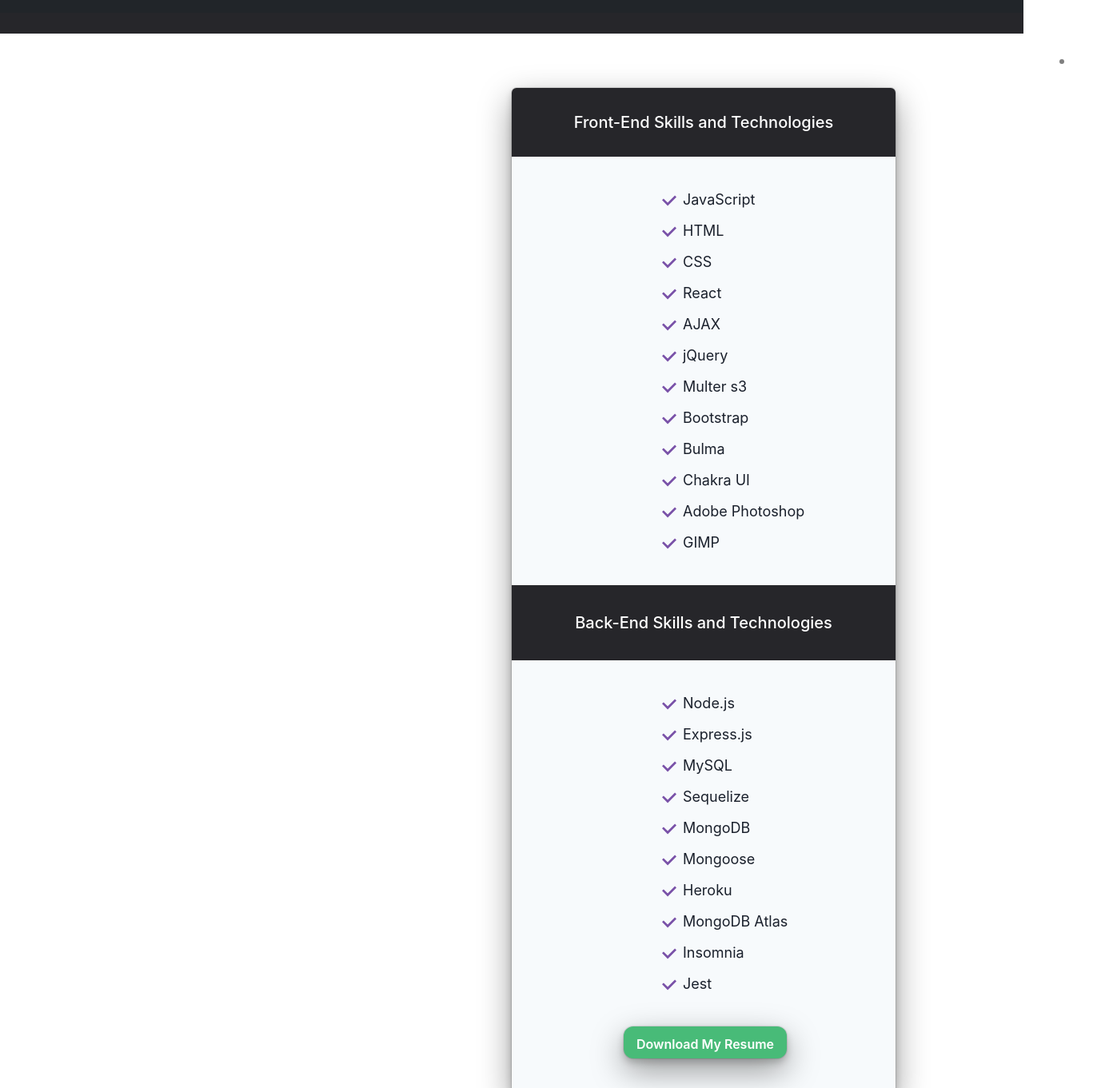
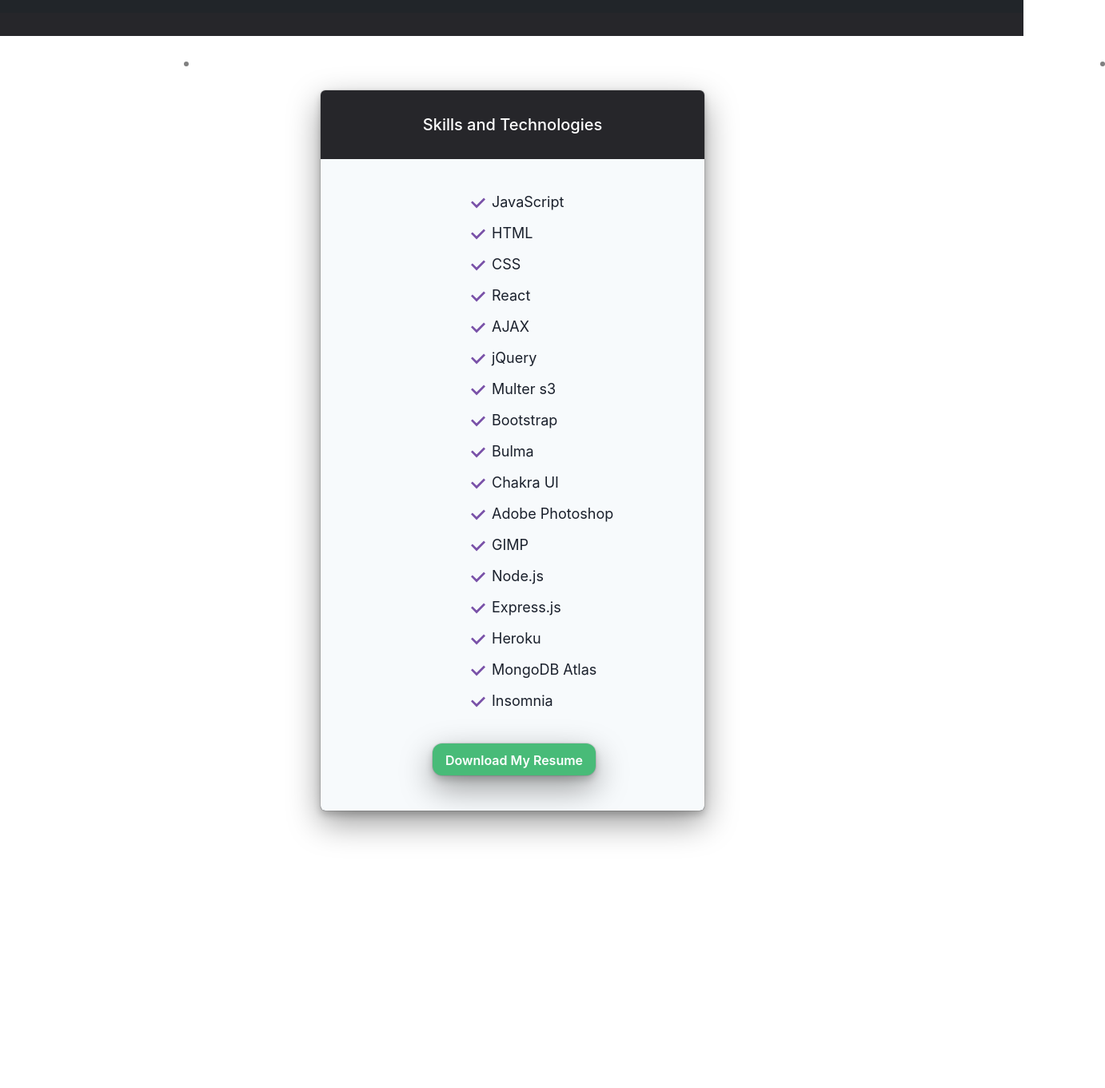
Before and after one commit to JessicaLDaley/my-portfolio, a React (Create React App) app: page /Resume in a window 1280 px wide. Shown: the part 784-2145 px from the top of the page at 80% size, 1382 px wide, since content can reach past the window. After the commit the page ends 1930 px from the top, so only its background shows below. Built offline with nearby package versions, Linux system fonts and the light colour scheme.

Commit message:
finished responsiveness

```diff
--- a/src/App.js
+++ b/src/App.js
@@ -1,7 +1,7 @@
 import React from "react";
 import { BrowserRouter as Router, Routes, Route } from "react-router-dom";
 import NavBar from "./components/Nav.js";
-import Home from "./components/pages/Home";
+import About from "./components/pages/Home";
 import Portfolio from "./components/pages/Portfolio";
 import Contact from "./components/pages/Contact";
 import Footer from "./components/Footer"
@@ -15,7 +15,7 @@
         <HeroImage/>
         <NavBar/>
         <Routes>
-        <Route exact path="/" element={<Home/>} />
+        <Route exact path="/" element={<About/>} />
         <Route exact path="/Portfolio" element={<Portfolio/>} />
         <Route exact path="/Resume" element={<Resume/>} />
         <Route exact path="/Contact" element={<Contact/>} />
--- a/src/components/Nav.js
+++ b/src/components/Nav.js
@@ -69,7 +69,7 @@
         direction={["column", "row", "row", "row"]}
         pt={[4, 4, 0, 0]}
       >
-        <MenuItem to="/">Home</MenuItem>
+        <MenuItem to="/">About</MenuItem>
         <MenuItem to="/Portfolio">Portfolio</MenuItem>
         <MenuItem to="/Resume" >Resume</MenuItem>
         <MenuItem to="/Contact" isLast>Contact</MenuItem>
--- a/src/components/pages/Contact.js
+++ b/src/components/pages/Contact.js
@@ -5,7 +5,6 @@
   Flex,
   Box,
   Heading,
-  Link,
   IconButton,
   Button,
   VStack,
@@ -22,8 +21,6 @@
 } from '@chakra-ui/react';
 import {
   MdEmail,
-
-  MdLinkedin,
   MdOutlineEmail,
 } from 'react-icons/md';
 import { BsGithub, BsLinkedin, BsPerson } from 'react-icons/bs';
--- a/src/components/pages/Home.js
+++ b/src/components/pages/Home.js
@@ -2,7 +2,7 @@
 import "../styles.css";
 import profile_pic from "../images/Me.jpg"
 
-function Home() {
+function About() {
     return (
 
         <div className="jumbotron jumbotron-fluid">
@@ -27,4 +27,4 @@
     );
 }
 
-export default Home;
+export default About;
--- a/src/components/pages/Resume.js
+++ b/src/components/pages/Resume.js
@@ -54,7 +54,7 @@
                         px={10}
                         color={'white'}
                         rounded={'full'}>
-                        Front-End Skills and Technologies
+                        Skills and Technologies
                     </Text>
 
                 </Stack>
@@ -108,27 +108,6 @@
                             <ListIcon as={CheckIcon} color="primary.400" />
                             GIMP
                         </ListItem>
-                    </List>
-                    </Box>
-                    <Stack
-
-                    p={6}
-                    color={useColorModeValue('primary.100', 'primary.100')}
-                    align={'right'}>
-                    <Text
-                     textAlign={'center'}
-                        fontSize={'xl'}
-                        fontWeight={500}
-                        className="gradient"
-                        p={2}
-                        px={5}
-                        color={'white'}
-                        rounded={'full'}>
-                        Back-End Skills and Technologies
-                    </Text>
-                </Stack>
-                <Box bg={useColorModeValue('gray.50', 'gray.900')} px={7} py={10}>
-                    <List  fontSize="lg"  textAlign={'left'} ml="10rem" spacing={3}>
                         <ListItem>
                             <ListIcon as={CheckIcon} color="primary.400" />
                             Node.js
@@ -137,22 +116,7 @@
                             <ListIcon as={CheckIcon} color="primary.400" />
                             Express.js
                         </ListItem>
-                        <ListItem>
-                            <ListIcon as={CheckIcon} color="primary.400" />
-                            MySQL
-                        </ListItem>
-                        <ListItem>
-                            <ListIcon as={CheckIcon} color="primary.400" />
-                            Sequelize
-                        </ListItem>
-                        <ListItem>
-                            <ListIcon as={CheckIcon} color="primary.400" />
-                            MongoDB
-                        </ListItem>
-                        <ListItem>
-                            <ListIcon as={CheckIcon} color="primary.400" />
-                            Mongoose
-                        </ListItem>
+
                         <ListItem>
                             <ListIcon as={CheckIcon} color="primary.400" />
                             Heroku
@@ -165,11 +129,9 @@
                             <ListIcon as={CheckIcon} color="primary.400" />
                             Insomnia
                         </ListItem>
-                        <ListItem>
-                            <ListIcon as={CheckIcon} color="primary.400" />
-                            Jest
-                        </ListItem>
+
                     </List>
+
 
                     <Button
 
@@ -189,11 +151,10 @@
              bg: 'green.500',
            }}><a className="resumeLink" href={resumeDoc} target="_blank" rel="noreferrer"><Text color="white">Download My Resume</Text>
            </a></Button>
+                    </Box>
 
 
                    </Box>
-            </Box>
-
 
 
 
@@ -209,7 +170,6 @@
 
 
         </Grid>
-
         </Center>
   </Text>
 
--- a/src/components/styles.css
+++ b/src/components/styles.css
@@ -27,14 +27,14 @@
 }
 .vertical3 {
     border-left: 6px dotted gray;
-    height: 1500px;
+    height: 1100px;
     position:absolute;
-    right: 26%;
+    right: 25%;
 
 }
 .vertical4 {
     border-left: 6px dotted gray;
-    height: 1500px;
+    height: 1100px;
     position:absolute;
     left: 18%;
 
@@ -132,7 +132,17 @@
 /* //////////////////////////////////// MEDIA QUIERIES//////////////////////////////////////////////////////// */
   /* resume */
 
-  @media screen and (min-width : 300px) and (max-width : 1000px) {
+  @media only screen and (min-width : 1800px) and (max-width : 2000px) {
+    .card-w {
+  margin-left:10px;
+
+
+
+
+
+    }
+  }
+  @media screen and (min-width : 300px) and (max-width : 3000px) {
     .row1 {
         float:left;
       margin-right:40rem;
@@ -183,22 +193,62 @@
 
     }
   }
-  @media screen and (min-width : 200px) and (max-width : 1650px) {
+  @media screen and (min-width : 200px) and (max-width : 1400px) {
     .vertical4 {
-        left: -4%;
-        height:1px;
-        color:white;
+      right: -8%;
+      height:1px;
+      color:white;
 
 
     }
   }
 
-  @media screen and (min-width : 200px) and (max-width : 1650px) {
+  @media screen and (min-width : 200px) and (max-width : 1405px) {
     .vertical3 {
-        right: -4%;
-        height:1px;
-        color:white;
+      right: -8%;
+      height:1px;
+      color:white;
 
+
+
+
+    }
+  }
+
+  @media only screen and (min-width : 1406px)and (max-width: 1800px)  {
+    .vertical3 {
+      right: 18%;
+
+    }
+  }
+  @media only screen and (min-width : 1792px)and (max-width:1808px)  {
+    .vertical3 {
+      right: 45%;
+
+    }
+  }
+  @media only screen and (min-width : 1740px)and (max-width: 1808px)  {
+    .vertical3 {
+      right: 20%;
+
+    }
+  }
+  @media only screen and (min-width : 2030px)and (max-width: 2285px)  {
+    .vertical3 {
+      right: 38%;
+
+    }
+  }
+  @media only screen and (min-width : 2280px)and (max-width: 2265px)  {
+    .vertical3 {
+      right:55%;
+
+    }
+  }
+  @media only screen and (min-width : 2294px)and (max-width: 4000px)  {
+    .vertical3 {
+      color:white;
+      height:1px;
 
     }
   }
```
Also changed, not shown: src/components/images/hero2.jpg, 12 other files (tests, documents, lock files or other folders). Lines whose indentation alone changed are shown as unchanged.
